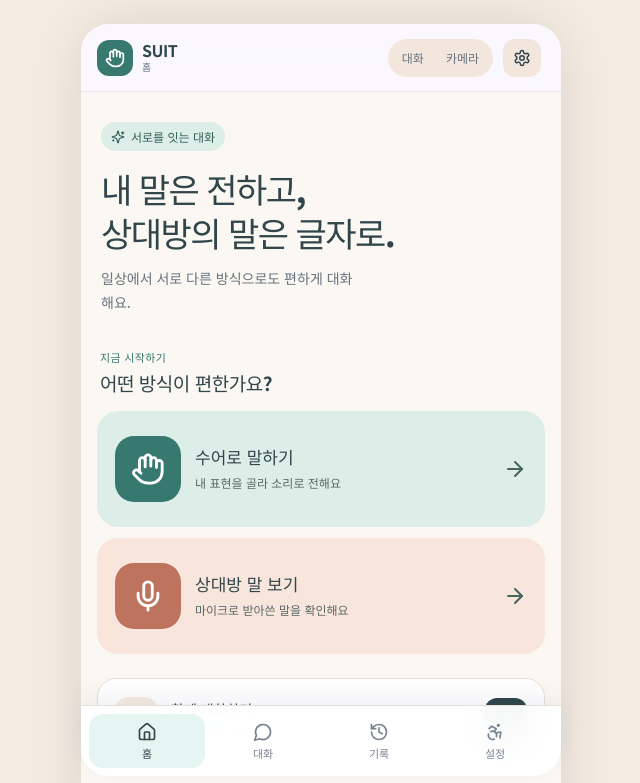
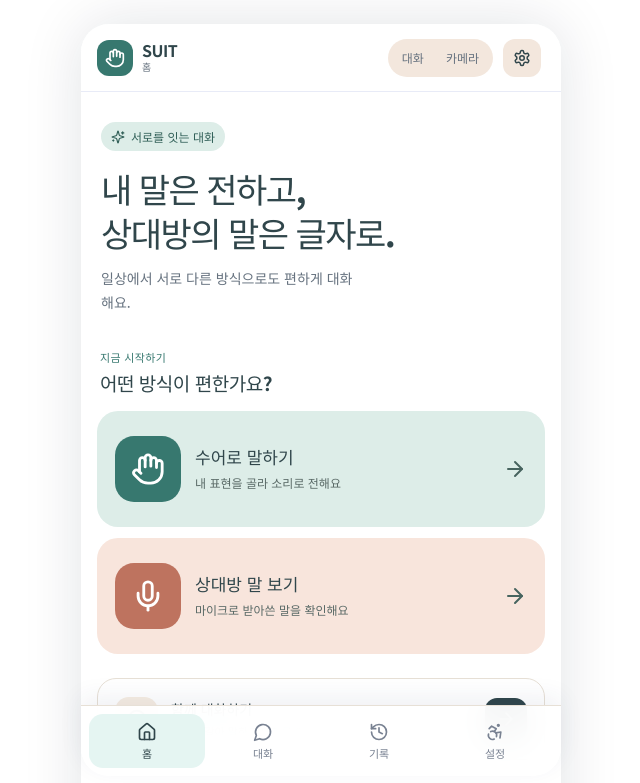
Before and after one commit to Anz0728/SUIT, a React (Vite) app: page / in a window 1280 px wide. Shown: the top 783 px of the page, without its empty margins (319-959 px from the left). Built offline with nearby package versions, Linux system fonts and the light colour scheme.

Commit message:
style: use white app backgrounds

```diff
--- a/src/new-ui.css
+++ b/src/new-ui.css
@@ -3,7 +3,7 @@
 :root {
   font-family: "Noto Sans KR", Pretendard, -apple-system, BlinkMacSystemFont, "Segoe UI", sans-serif;
   color: #30464B;
-  background: #F6EDE2;
+  background: #FFFFFF;
   --mint: #5F9C91;
   --mint-dark: #30464B;
   --blue: #668FA1;
@@ -11,13 +11,13 @@
   --muted: #66727f;
   --line: #E7E0D6;
   --surface: #ffffff;
-  --soft: #F6EDE2;
+  --soft: #FFFFFF;
   --warning: #E8B978;
 }
 
 * { box-sizing: border-box; }
-html { background: #F6EDE2; }
-body { margin: 0; min-width: 320px; min-height: 100vh; background: #F6EDE2; }
+html { background: #FFFFFF; }
+body { margin: 0; min-width: 320px; min-height: 100vh; background: #FFFFFF; }
 button, input, textarea, select { font: inherit; }
 button { cursor: pointer; }
 button:focus-visible, input:focus-visible, textarea:focus-visible, select:focus-visible {
@@ -30,7 +30,7 @@ button:focus-visible, input:focus-visible, textarea:focus-visible, select:focus-
   min-height: 100dvh;
   margin: 0 auto;
   position: relative;
-  background: #FBF8F3;
+  background: #FFFFFF;
   box-shadow: 0 0 60px rgba(19, 27, 46, .12);
 }
 
@@ -44,7 +44,7 @@ button:focus-visible, input:focus-visible, textarea:focus-visible, select:focus-
   align-items: center;
   gap: 10px;
   padding: max(10px, env(safe-area-inset-top)) 16px 10px;
-  background: rgba(250, 248, 255, .92);
+  background: rgba(255, 255, 255, .94);
   backdrop-filter: blur(18px);
   border-bottom: 1px solid rgba(224, 229, 244, .75);
 }
```
